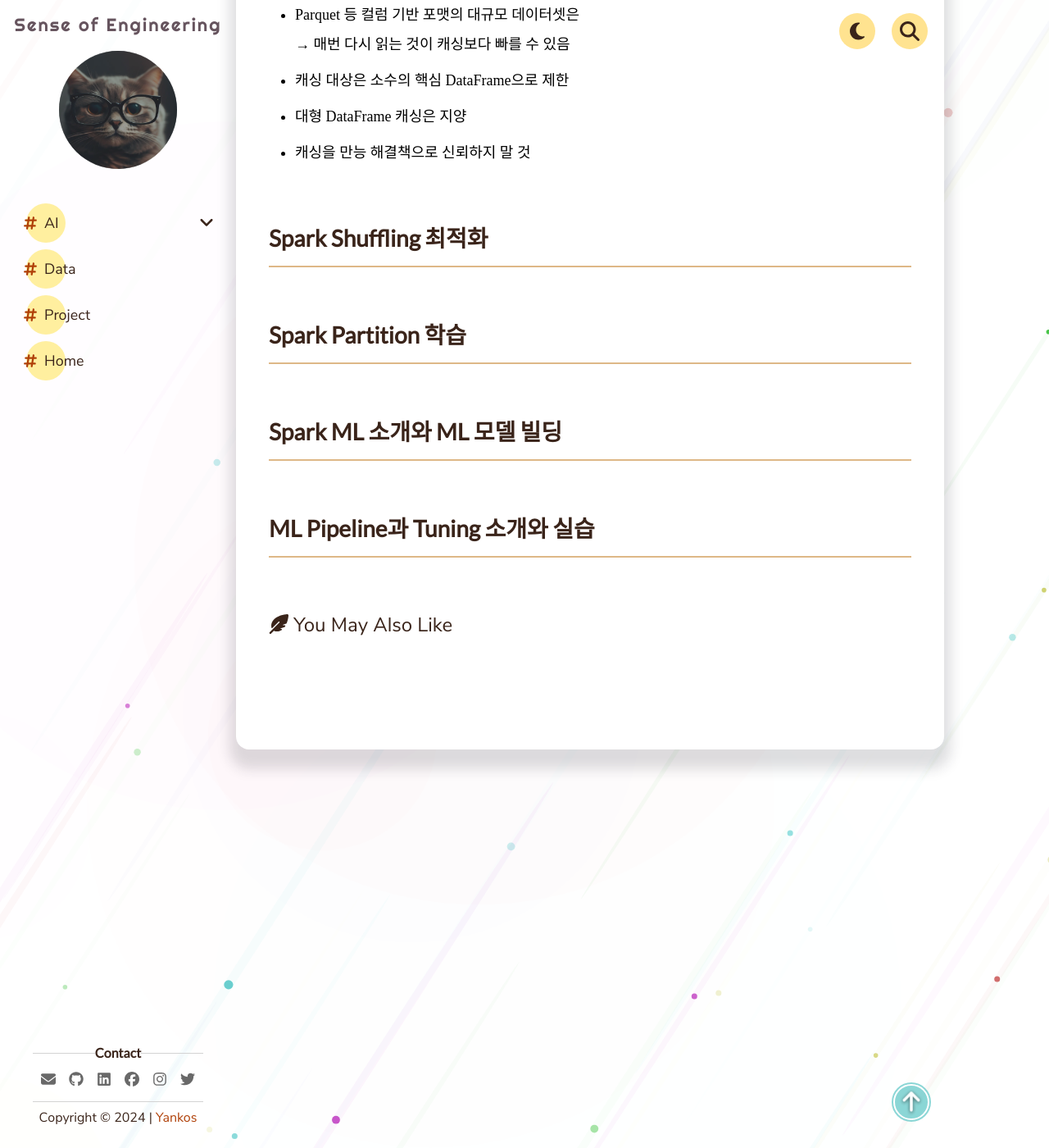
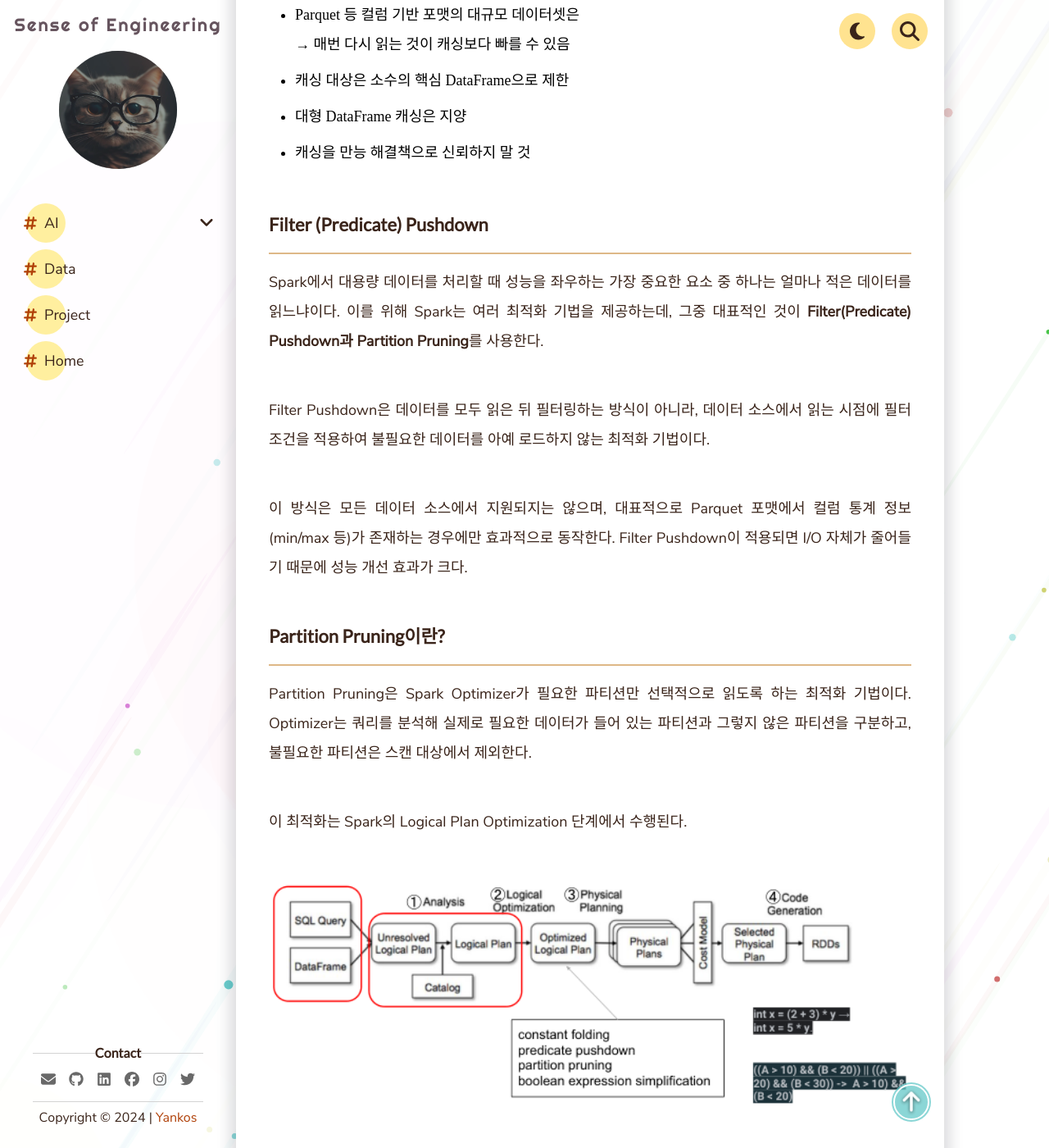
Before and after one commit to jjunier/jjunier.github.io, a Jekyll site: the page built from _pages/Data/DevCourse/post-014.md, in a window 1280 px wide and 1400 px high, scrolled down 21029 px. Shown: the whole window at 82% size. Built offline with Jekyll 4.4.1, drawn with Linux system fonts in a browser that asks for light colours; comment, search, counter and statistics services are not loaded; some of the changed text lies outside the part shown.

Commit message:
docs: update WIL14(title: Spark & SparkML) pages

```diff
--- a/_pages/Data/DevCourse/post-014.md
+++ b/_pages/Data/DevCourse/post-014.md
@@ -406,10 +406,39 @@ spark.catalog.clearCache()
 - 대형 DataFrame 캐싱은 지양
 - 캐싱을 만능 해결책으로 신뢰하지 말 것
 
+### Filter (Predicate) Pushdown
+---
+Spark에서 대용량 데이터를 처리할 때 성능을 좌우하는 가장 중요한 요소 중 하나는 얼마나 적은 데이터를 읽느냐이다. 이를 위해 Spark는 여러 최적화 기법을 제공하는데, 그중 대표적인 것이 **Filter(Predicate) Pushdown과 Partition Pruning**를 사용한다.
+
+Filter Pushdown은 데이터를 모두 읽은 뒤 필터링하는 방식이 아니라, 데이터 소스에서 읽는 시점에 필터 조건을 적용하여 불필요한 데이터를 아예 로드하지 않는 최적화 기법이다.
+
+이 방식은 모든 데이터 소스에서 지원되지는 않으며, 대표적으로 Parquet 포맷에서 컬럼 통계 정보(min/max 등)가 존재하는 경우에만 효과적으로 동작한다. Filter Pushdown이 적용되면 I/O 자체가 줄어들기 때문에 성능 개선 효과가 크다.
+
+### Partition Pruning이란?
+---
+Partition Pruning은 Spark Optimizer가 필요한 파티션만 선택적으로 읽도록 하는 최적화 기법이다. Optimizer는 쿼리를 분석해 실제로 필요한 데이터가 들어 있는 파티션과 그렇지 않은 파티션을 구분하고, 불필요한 파티션은 스캔 대상에서 제외한다.
+
+이 최적화는 Spark의 Logical Plan Optimization 단계에서 수행된다.
+
+![Partition Pruning](/assets/img/contents/partition_pruning.png "Partition Pruning")
+
+### Static Partition Pruning
+---
+Static Partition Pruning은 쿼리 실행 전에 어떤 파티션을 읽을지 명확하게 알 수 있는 경우에 적용된다. 주로 테이블이 특정 컬럼을 기준으로 파티셔닝되어 있고, 쿼리의 필터 조건에 해당 파티션 컬럼이 직접 사용되는 경우이다.
+
+하지만 현실적인 데이터 모델에서는 파티셔닝이 보통 Fact 테이블에 적용되어 있고, 필터 조건은 Dimension 테이블에 걸리는 경우가 많아 Static 방식만으로는 한계가 있다.
+
+### Dynamic Partition Pruning
+---
+Dynamic Partition Pruning은 이러한 한계를 보완하기 위한 기법이다. 파티션되지 않은 테이블(Dimension)에 적용된 필터 조건을 실행 시점에 **파티션 테이블(Fact)에 동적으로 전달**하여 필요한 파티션만 읽도록 한다.
+
+특히 Dimension 테이블이 작아 Broadcast Join까지 활용된다면 성능 개선 효과는 더욱 커진다.
+
+Dynamic Partition Pruning은 기본적으로 활성화되어 있으며, 다음 설정으로 확인할 수 있다.
+
+
 ## Spark Shuffling 최적화
 ---
-
-
 
 
 ## Spark Partition 학습
```
Also changed, not shown: assets/img/contents/partition_pruning.png (added).
